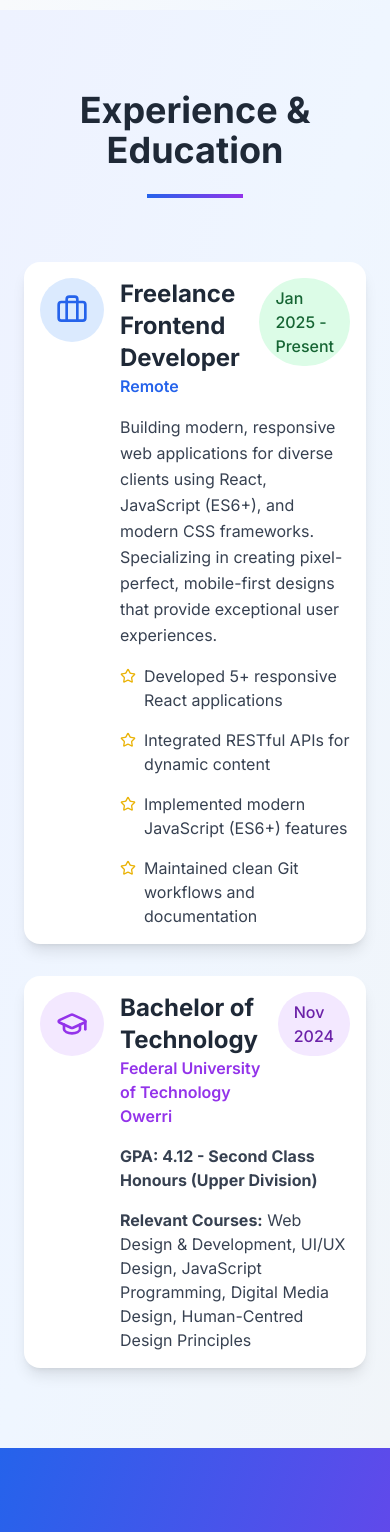
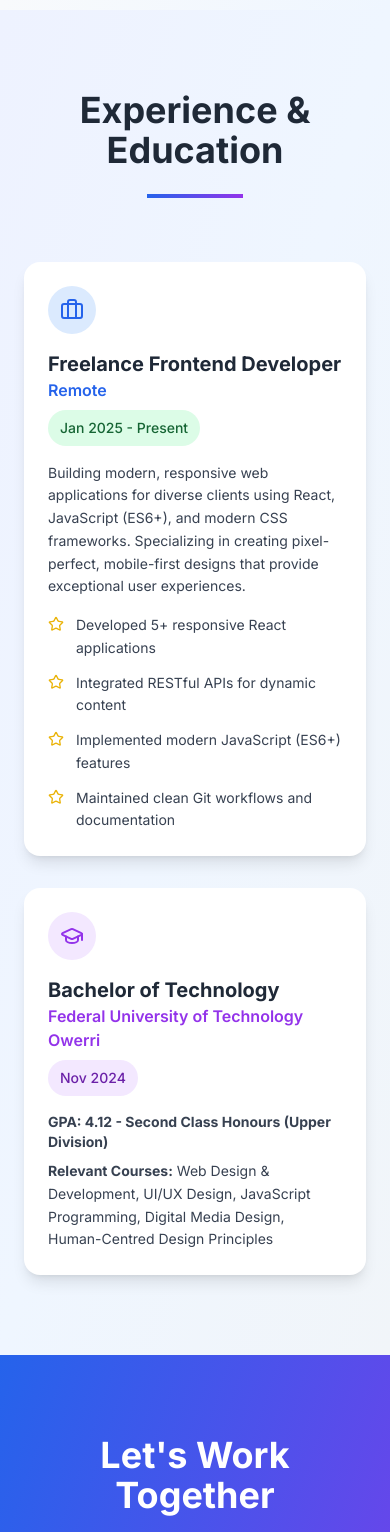
Before and after one commit to PrincyC007/portfolio, a React (Create React App) app: page / in a window 390 px wide. Shown: the part 8300-9832 px from the top of the page. Built offline with nearby package versions, Linux system fonts and the light colour scheme.

Commit message:
Proper update to the correct issues

```diff
--- a/src/components/Experience.jsx
+++ b/src/components/Experience.jsx
@@ -12,35 +12,35 @@ const Experience = () => {
 
         <div className="max-w-4xl mx-auto">
           {/* Experience */}
-          <div className="bg-white rounded-2xl p-4 sm:p-3 md:p-8 shadow-lg mb-8">
-            <div className="flex items-start gap-4">
-              <div className="p-4 bg-blue-100 rounded-full">
-                <Briefcase className="w-8 h-8 text-blue-600" />
+          <div className="bg-white rounded-2xl p-6 md:p-8 shadow-lg mb-8">
+            <div className="flex flex-col md:flex-row md:items-start gap-4 md:gap-6">
+              <div className="flex-shrink-0 p-3 md:p-4 bg-blue-100 rounded-full self-start">
+                <Briefcase className="w-6 h-6 md:w-8 md:h-8 text-blue-600" />
               </div>
-              <div className="flex-1">
-                <div className="flex justify-between items-start mb-4">
-                  <div>
-                    <h3 className="text-2xl font-bold text-gray-800">Freelance Frontend Developer</h3>
+              <div className="flex-1 min-w-0">
+                <div className="flex flex-col md:flex-row md:justify-between md:items-start mb-4 gap-2">
+                  <div className="min-w-0">
+                    <h3 className="text-xl md:text-2xl font-bold text-gray-800 break-words">Freelance Frontend Developer</h3>
                     <p className="text-blue-600 font-semibold">Remote</p>
                   </div>
-                  <span className="bg-green-100 text-green-800 px-4 py-2 rounded-full font-medium">
+                  <span className="bg-green-100 text-green-800 px-3 md:px-4 py-2 rounded-full font-medium text-sm flex-shrink-0 self-start">
                     Jan 2025 - Present
                   </span>
                 </div>
-                <p className="text-gray-700 mb-4 leading-relaxed">
+                <p className="text-gray-700 mb-4 leading-relaxed text-sm md:text-base">
                   Building modern, responsive web applications for diverse clients using React, JavaScript (ES6+), and modern CSS frameworks.
                   Specializing in creating pixel-perfect, mobile-first designs that provide exceptional user experiences.
                 </p>
-                <div className="grid md:grid-cols-2 gap-4">
+                <div className="grid gap-3">
                   {[
                     'Developed 5+ responsive React applications',
                     'Integrated RESTful APIs for dynamic content',
                     'Implemented modern JavaScript (ES6+) features',
                     'Maintained clean Git workflows and documentation'
                   ].map((achievement, index) => (
-                    <div key={index} className="flex items-start gap-2">
-                      <Star className="w-4 h-4 text-yellow-500 mt-1 flex-shrink-0" />
-                      <span className="text-gray-700">{achievement}</span>
+                    <div key={index} className="flex items-start gap-3">
+                      <Star className="w-4 h-4 text-yellow-500 mt-0.5 flex-shrink-0" />
+                      <span className="text-gray-700 text-sm md:text-base leading-relaxed">{achievement}</span>
                     </div>
                   ))}
                 </div>
@@ -49,28 +49,30 @@ const Experience = () => {
           </div>
 
           {/* Education */}
-          <div className="bg-white rounded-2xl p-4 sm:p-3 md:p-8 shadow-lg">
-            <div className="flex items-start gap-4">
-              <div className="p-4 bg-purple-100 rounded-full">
-                <GraduationCap className="w-8 h-8 text-purple-600" />
+          <div className="bg-white rounded-2xl p-6 md:p-8 shadow-lg">
+            <div className="flex flex-col md:flex-row md:items-start gap-4 md:gap-6">
+              <div className="flex-shrink-0 p-3 md:p-4 bg-purple-100 rounded-full self-start">
+                <GraduationCap className="w-6 h-6 md:w-8 md:h-8 text-purple-600" />
               </div>
-              <div className="flex-1">
-                <div className="flex justify-between items-start mb-4">
-                  <div>
-                    <h3 className="text-2xl font-bold text-gray-800">Bachelor of Technology</h3>
-                    <p className="text-purple-600 font-semibold">Federal University of Technology Owerri</p>
+              <div className="flex-1 min-w-0">
+                <div className="flex flex-col md:flex-row md:justify-between md:items-start mb-4 gap-2">
+                  <div className="min-w-0">
+                    <h3 className="text-xl md:text-2xl font-bold text-gray-800 break-words">Bachelor of Technology</h3>
+                    <p className="text-purple-600 font-semibold break-words">Federal University of Technology Owerri</p>
                   </div>
-                  <span className="bg-purple-100 text-purple-800 px-4 py-2 rounded-full font-medium">
+                  <span className="bg-purple-100 text-purple-800 px-3 md:px-4 py-2 rounded-full font-medium text-sm flex-shrink-0 self-start">
                     Nov 2024
                   </span>
                 </div>
-                <p className="text-gray-700 mb-4">
-                  <strong>GPA: 4.12 - Second Class Honours (Upper Division)</strong>
-                </p>
-                <p className="text-gray-700">
-                  <strong>Relevant Courses:</strong> Web Design & Development, UI/UX Design, JavaScript Programming,
-                  Digital Media Design, Human-Centred Design Principles
-                </p>
+                <div className="space-y-2">
+                  <p className="text-gray-700 text-sm md:text-base">
+                    <strong>GPA: 4.12 - Second Class Honours (Upper Division)</strong>
+                  </p>
+                  <p className="text-gray-700 text-sm md:text-base leading-relaxed">
+                    <strong>Relevant Courses:</strong> Web Design & Development, UI/UX Design, JavaScript Programming,
+                    Digital Media Design, Human-Centred Design Principles
+                  </p>
+                </div>
               </div>
             </div>
           </div>
```
